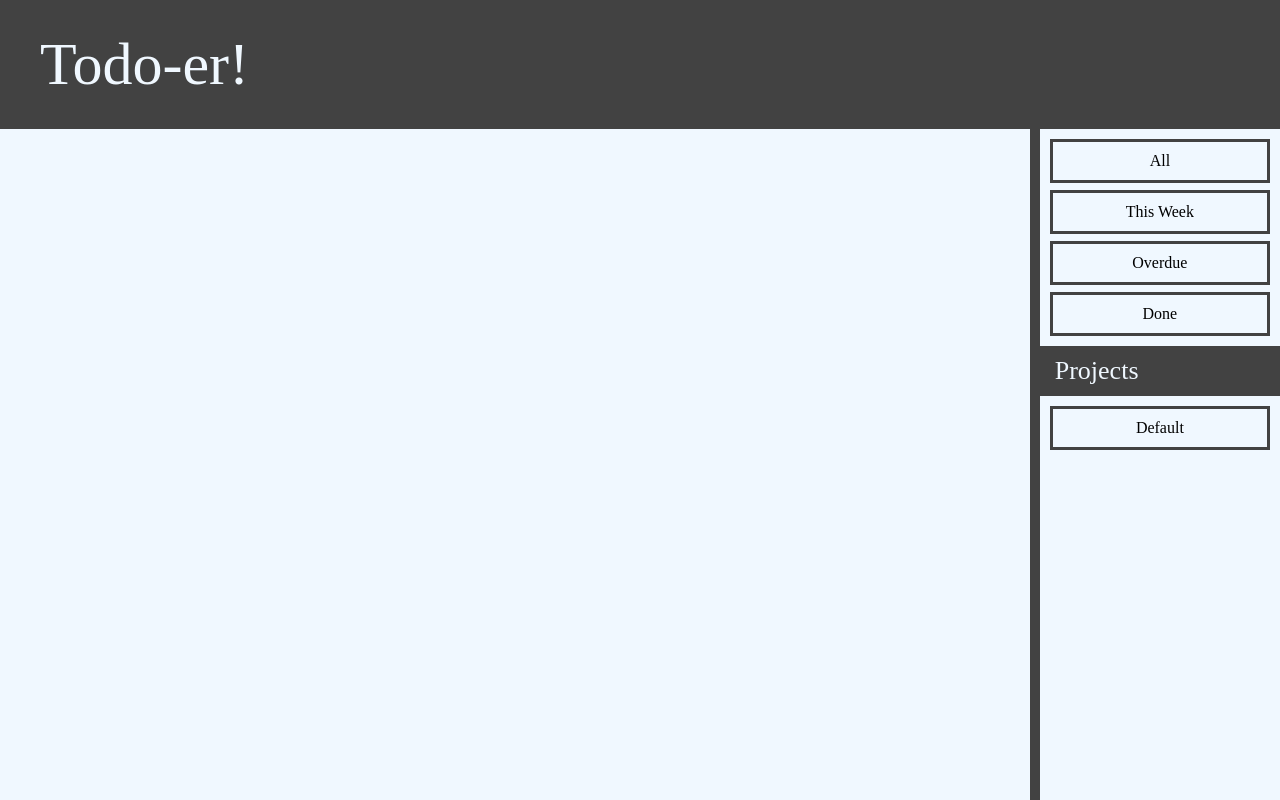
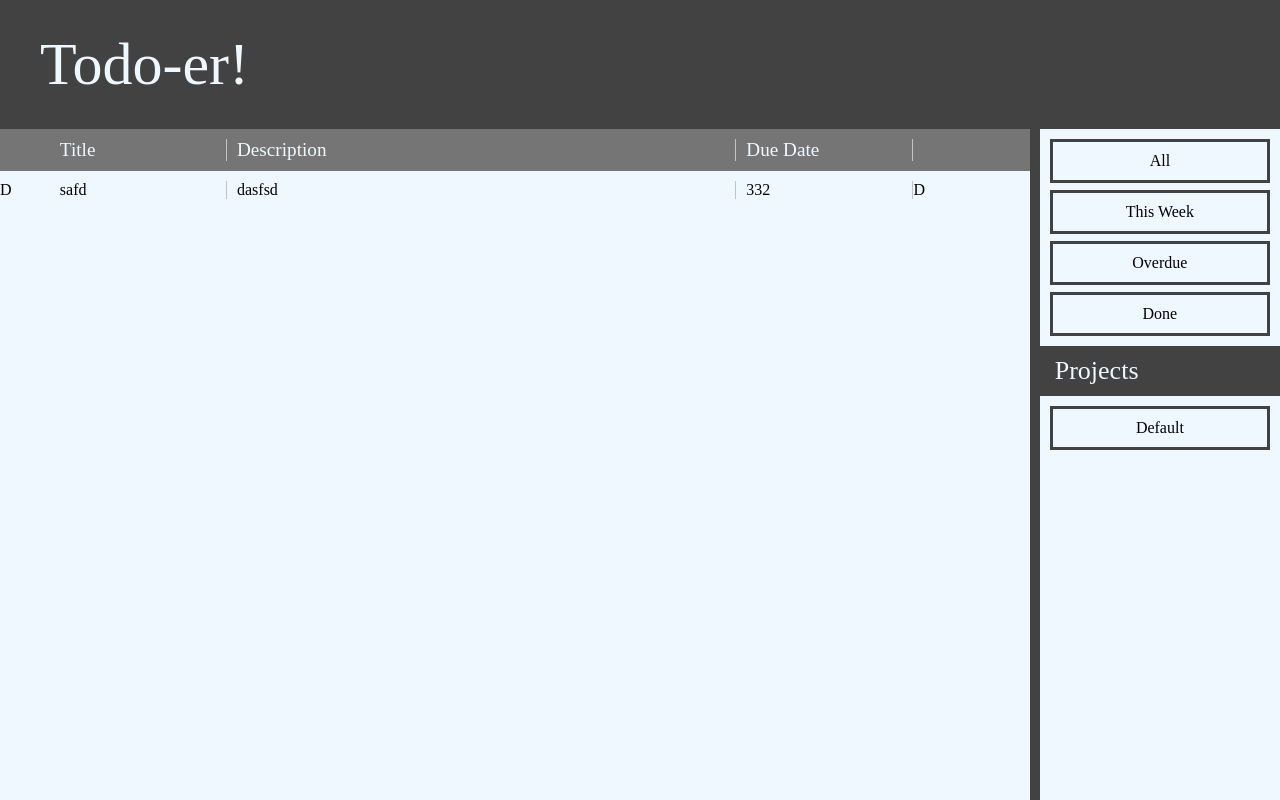
Before and after one commit to amajdalawi/todo_app, a plain HTML site: page index.html in a window 1280 px wide. Drawn offline with Linux system fonts and the light colour scheme.

Commit message:
More CSS classes added

```diff
--- a/index.html
+++ b/index.html
@@ -13,7 +13,21 @@
     </div>
     <div class="ult-con">
         <div class="main-todo">
+            <div class="table-header">
+                <div class="checked-placeholder"></div>
+                <div class="title-h">Title</div>
+                <div class="desc-h">Description</div>
+                <div class="due-date">Due Date</div>
+                <div class="buttons-placeholder"></div>
+            </div>
+            <div class="test-row">
+                <div class="checked-button-div">D</div>
+                <div class="title-content">safd</div>
+                <div class="desc-content">dasfsd</div>
+                <div class="due-date-content">332</div>
+                <div class="buttons-content">D</div>
 
+            </div>
         </div>
         <div class="sidebar">
             <div class="time-sort">
```
Also changed, not shown: index.bundle.js (+1 -1 lines).
